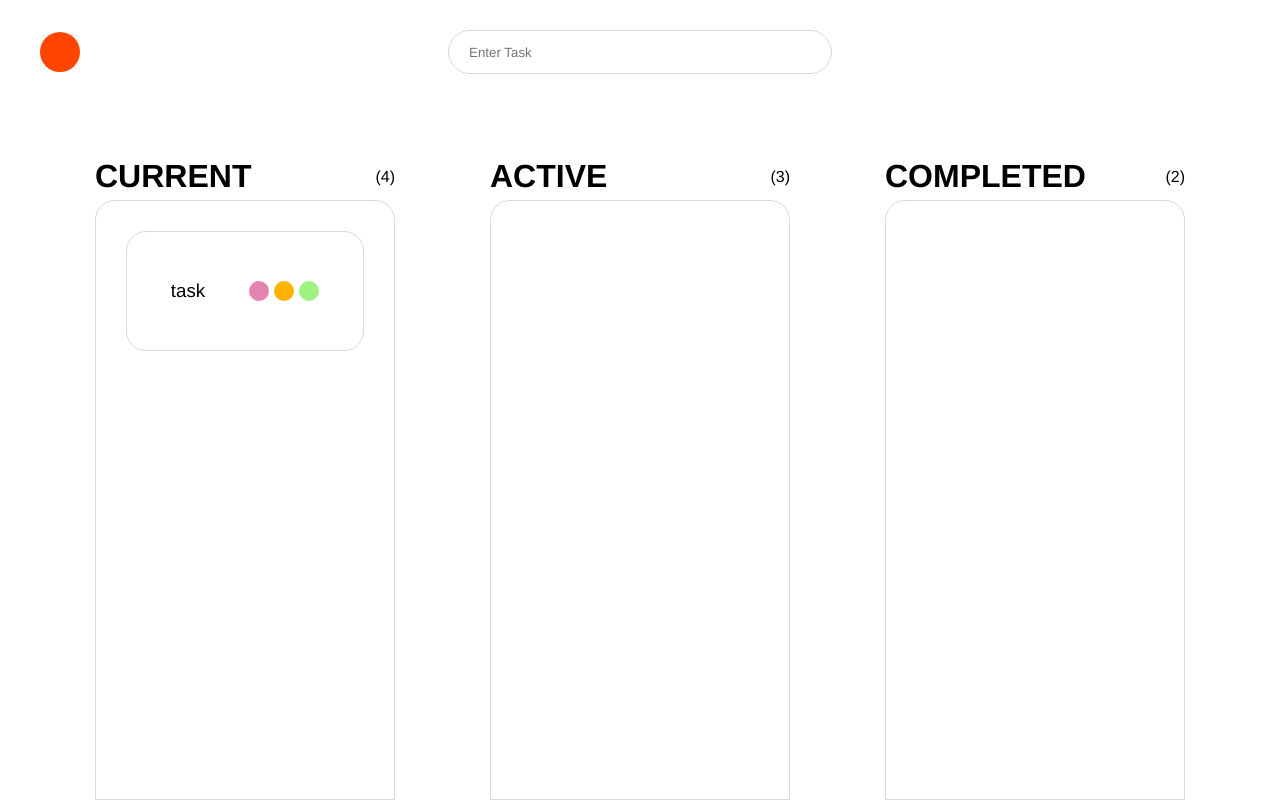
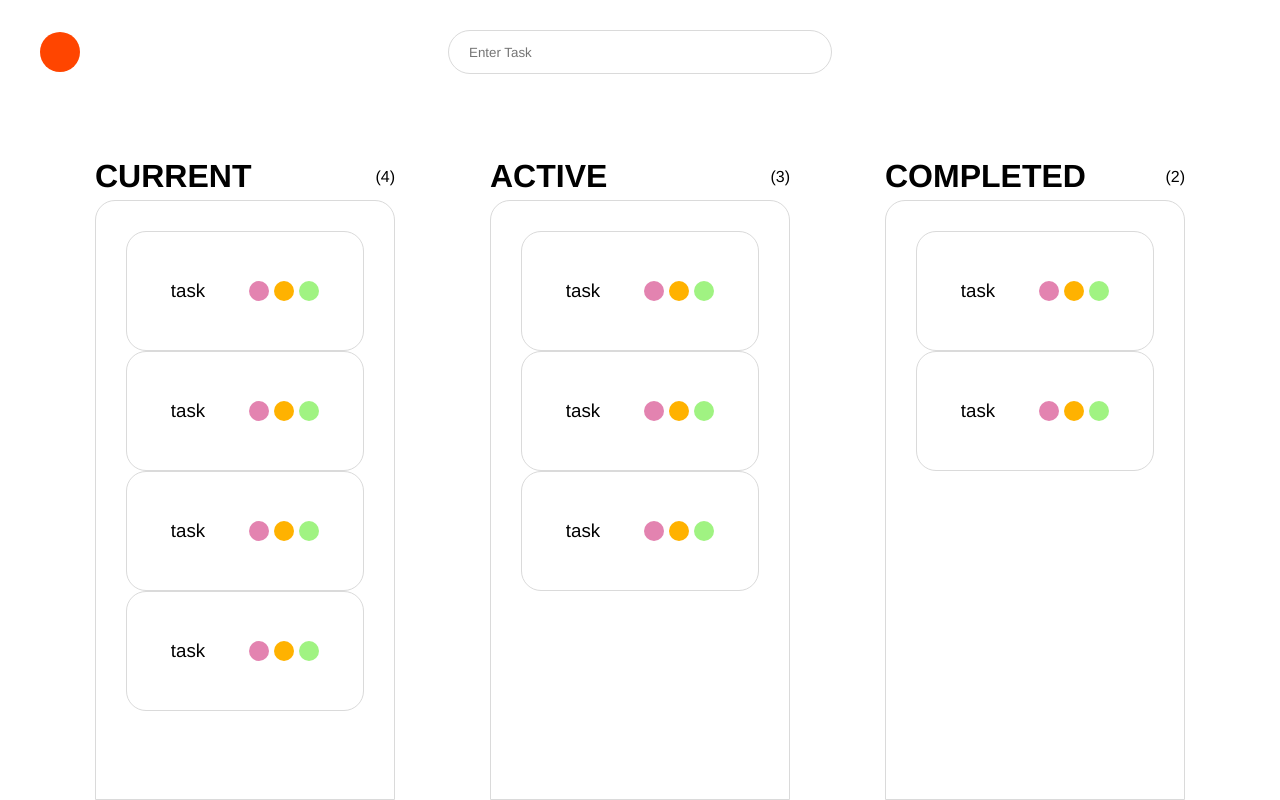
Before and after one commit to SanjeevMidda/Trello, a React (Create React App) app: page / in a window 1280 px wide. Built offline with nearby package versions, Linux system fonts and the light colour scheme.

Commit message:
created filters for current, active and completed tasks

```diff
--- a/src/App.js
+++ b/src/App.js
@@ -58,6 +58,16 @@ function App({ children }) {
     },
   ]);
 
+  // filter by current
+  const filteredByCurrent = tasks.filter((task) => task.status === "current");
+
+  // filter by active
+  const filteredByActive = tasks.filter((task) => task.status === "active");
+
+  // filter by completed
+  const filteredByCompleted = tasks.filter(
+    (task) => task.status === "completed"
+  );
   return (
     <div className="App">
       {/* // create title */}
@@ -73,11 +83,35 @@ function App({ children }) {
       {/* // create Content area */}
 
       <div className="contentArea">
-        <MainTaskContainer sectionName="CURRENT" currentNumbers={`(4)`}>
-          <Task />
+        <MainTaskContainer
+          sectionName="CURRENT"
+          currentNumbers={`(4)`}
+          task={filteredByCurrent}
+        >
+          {filteredByCurrent.map((t) => {
+            return <Task taskName={t.taskName} />;
+          })}
         </MainTaskContainer>
-        <MainTaskContainer sectionName="ACTIVE" currentNumbers={`(3)`} />
-        <MainTaskContainer sectionName="COMPLETED" currentNumbers={`(2)`} />
+
+        <MainTaskContainer
+          sectionName="ACTIVE"
+          currentNumbers={`(3)`}
+          task={filteredByActive}
+        >
+          {filteredByActive.map((t) => {
+            return <Task taskName={t.taskName} />;
+          })}
+        </MainTaskContainer>
+
+        <MainTaskContainer
+          sectionName="COMPLETED"
+          currentNumbers={`(2)`}
+          task={filteredByActive}
+        >
+          {filteredByCompleted.map((t) => {
+            return <Task taskName={t.taskName} />;
+          })}
+        </MainTaskContainer>
       </div>
 
       {/* // create section container component */}
```
